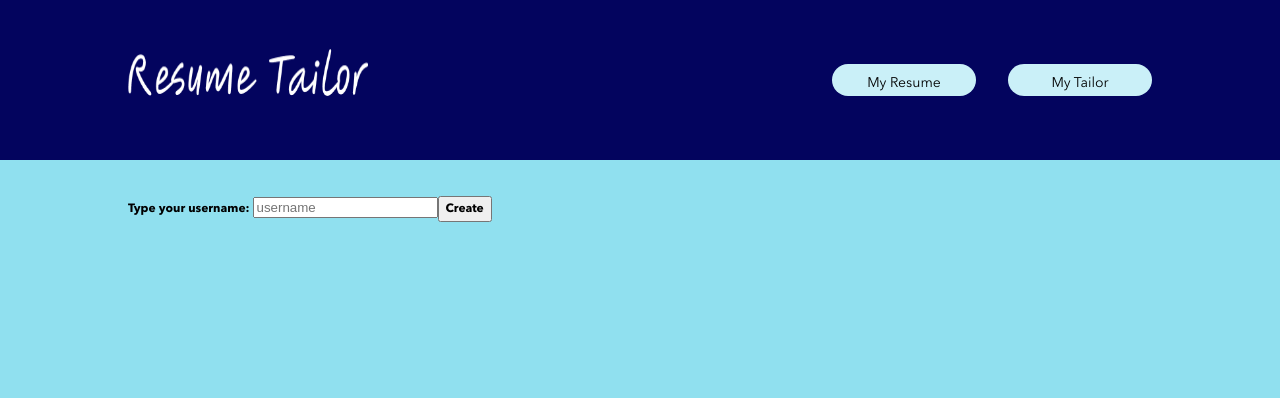
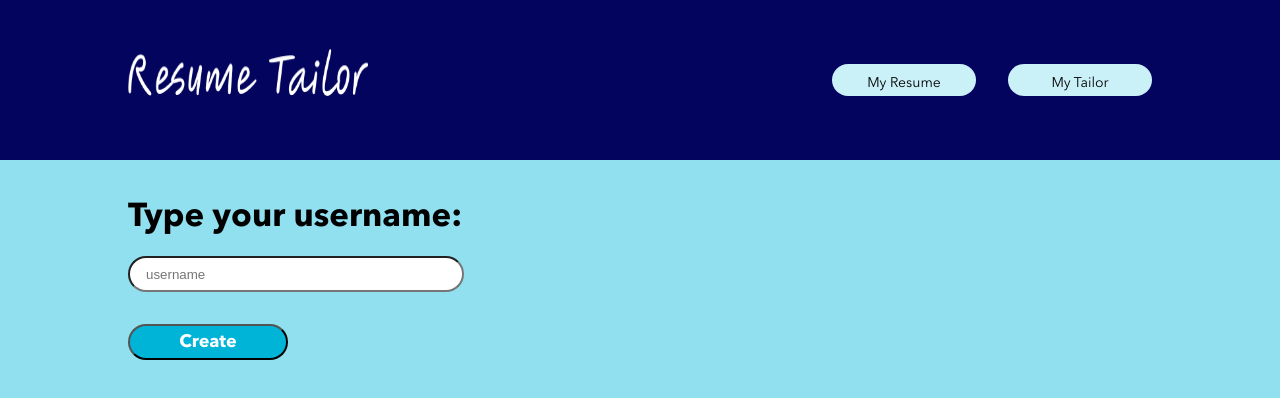
Before and after one commit to HuanLi1008/resume_tailor_client, a React (Create React App) app: page /user in a window 1280 px wide. Shown: the top 398 px of the page. Built offline with nearby package versions, Linux system fonts and the light colour scheme.

Commit message:
add styles for user page

```diff
--- a/src/pages/CreateUserPage/CreateUserPage.js
+++ b/src/pages/CreateUserPage/CreateUserPage.js
@@ -5,7 +5,7 @@ export default function CreateUserPage(){
         <section className="user">
             <form className="user__form">
                 <label className="user__label" htmlFor="username">Type your username: </label>
-                <input id="username" name="username" placeholder="username"></input>
+                <input id="username" name="username" placeholder="username" className="user__input"></input>
                 <button className="user__btn">Create</button>
             </form>
         </section>
--- a/src/pages/CreateUserPage/CreateUserPage.scss
+++ b/src/pages/CreateUserPage/CreateUserPage.scss
@@ -0,0 +1,43 @@
+@use "../../styles/partials/media.scss" as *;
+@use "../../styles/partials/mixin.scss" as *;
+@use "../../styles/partials/variables.scss" as *;
+.user{
+    &__label{
+        @include mobile-page-header;
+        @include tablet{
+            @include desk-page-header;
+        }
+    }
+    &__input{
+        display: block;
+        margin: 1rem 0;
+        height: 2.25rem;
+        border-radius: 20px;
+        padding: 1rem;
+        width: 100%;
+        @include tablet{
+            width: 21rem;
+        }
+        &:focus{
+            border: 2px solid black;
+            outline: none;
+        }
+    }
+    &__btn{
+        height: 2.25rem;
+        width: 100%;
+        background-color: $Button-Color;
+        border-radius: 20px;
+        font-size: large;
+        color: #fff;
+        @include tablet{
+            width: 10rem;
+            // margin-left: 5rem;
+            margin-top: 1rem;
+        }
+        &:hover{
+            background-color: $Dark-Color;
+            cursor: pointer;
+        }
+    }
+}
```
